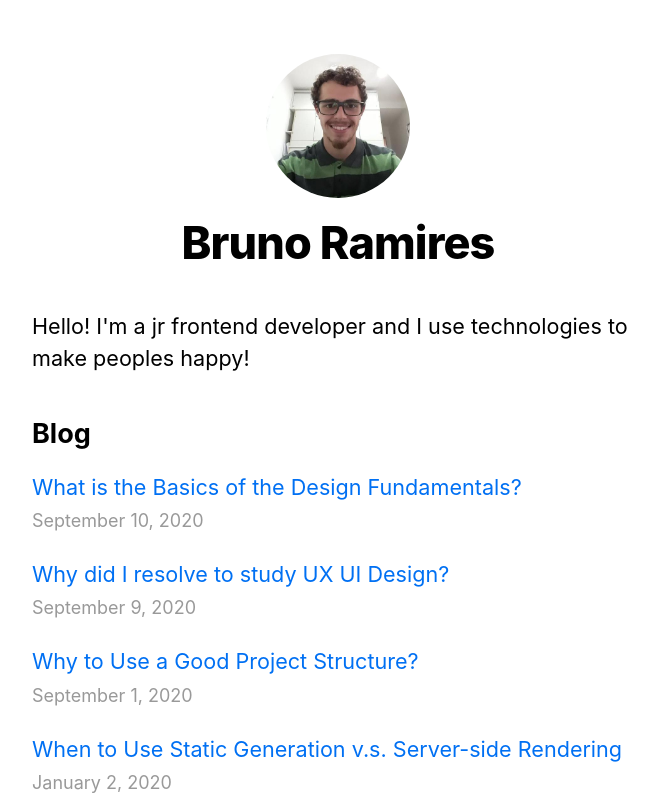
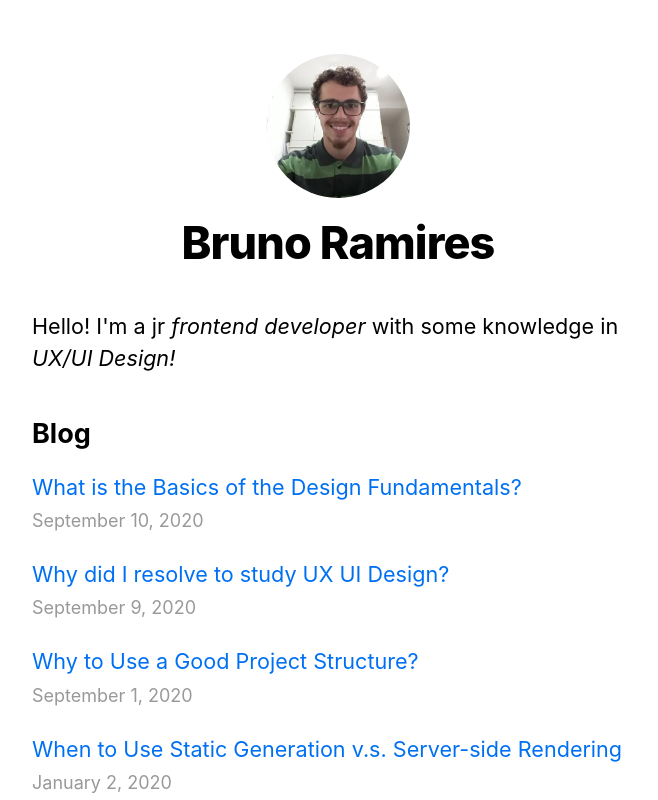
Before and after one commit to brunormferreira/nextjs-blog, a Next.js app: page / in a window 1280 px wide. Shown: the top 800 px of the page, without its empty margins (302-960 px from the left). Built offline with nearby package versions, Linux system fonts and the light colour scheme.

Commit message:
fix(page): description

```diff
--- a/pages/index.js
+++ b/pages/index.js
@@ -16,8 +16,7 @@ export default function Home({ allPostsData }) {
       </Head>
       <section className={utilStyles.headingMd}>
         <p>
-          Hello! I'm a jr frontend developer and I use technologies to make
-          peoples happy!
+          Hello! I'm a jr <i>frontend developer</i> with some knowledge in <i>UX/UI Design!</i>
         </p>
       </section>
       <section className={`${utilStyles.headingMd} ${utilStyles.padding1px}`}>
```
